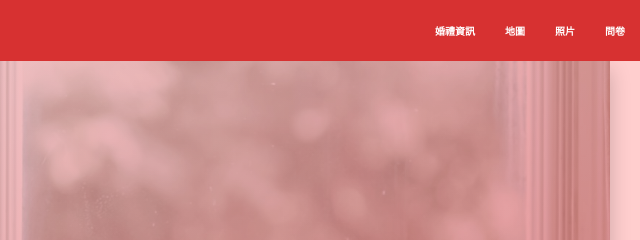
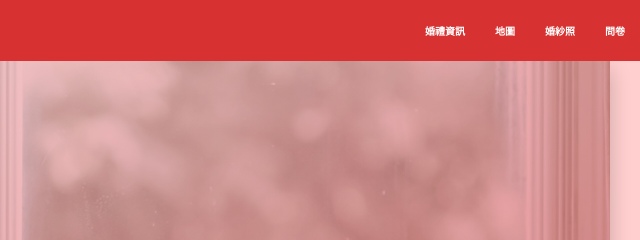
Before and after one commit to howdichen/howdichen.github.io, a website: page index.html in a window 1280 px wide. Shown: the top 240 px of the page, 640-1280 px from the left. Drawn offline with Linux system fonts and the light colour scheme.

Commit message:
nav text change
照片=>婚紗照

```diff
--- a/index.html
+++ b/index.html
@@ -31,7 +31,7 @@
         <ul>
           <li><a href="#card">婚禮資訊</a></li>
           <li><a href="#gmap">地圖</a></li>
-          <li><a href="#gallery">照片</a></li>
+          <li><a href="#gallery">婚紗照</a></li>
           <li>
             <a
               href="https://www.quiwa.net/User/QuestionReply?id=613ad5b9-c372-4d54-b2a0-4b8d39114a82"
```
